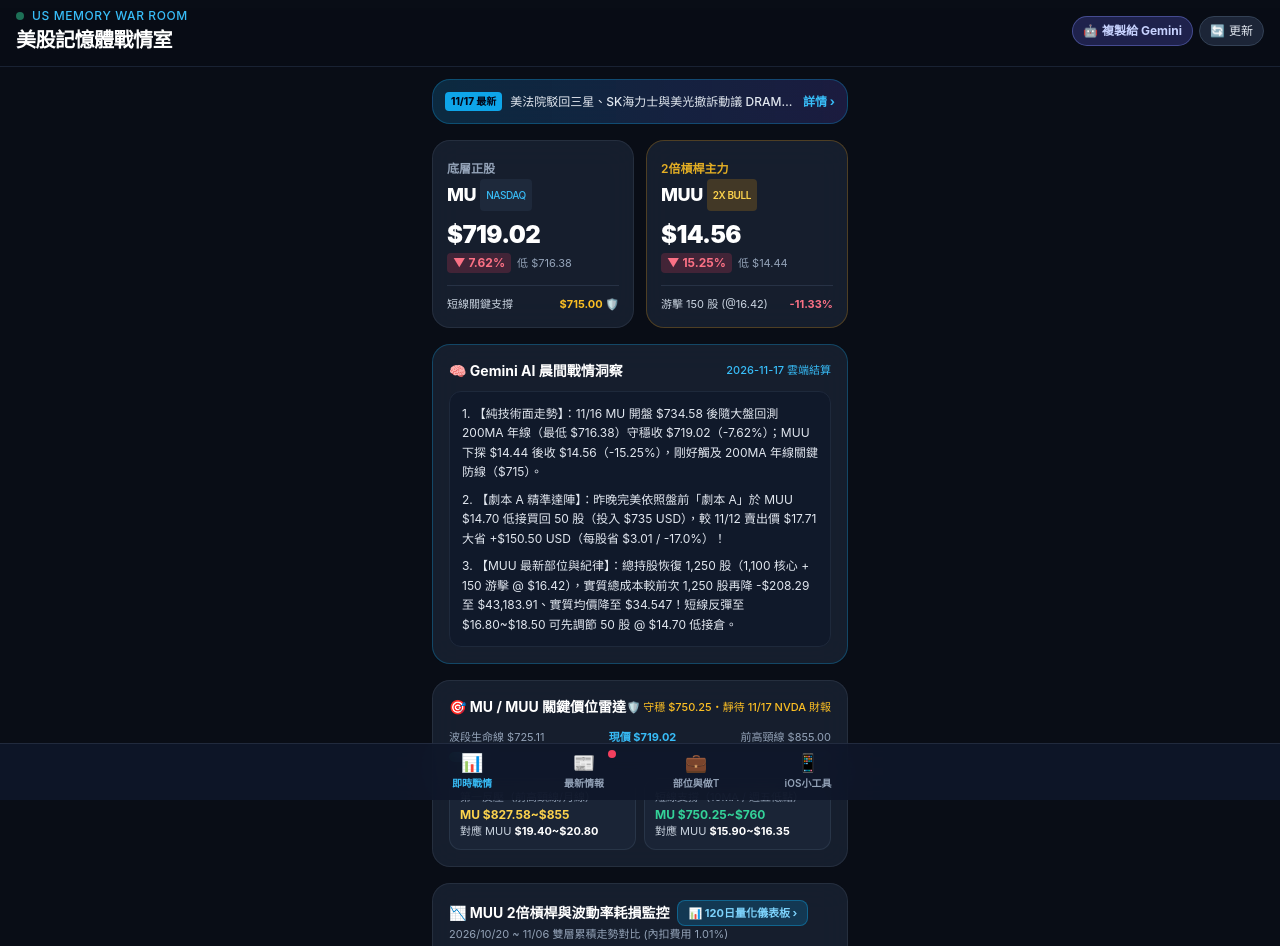
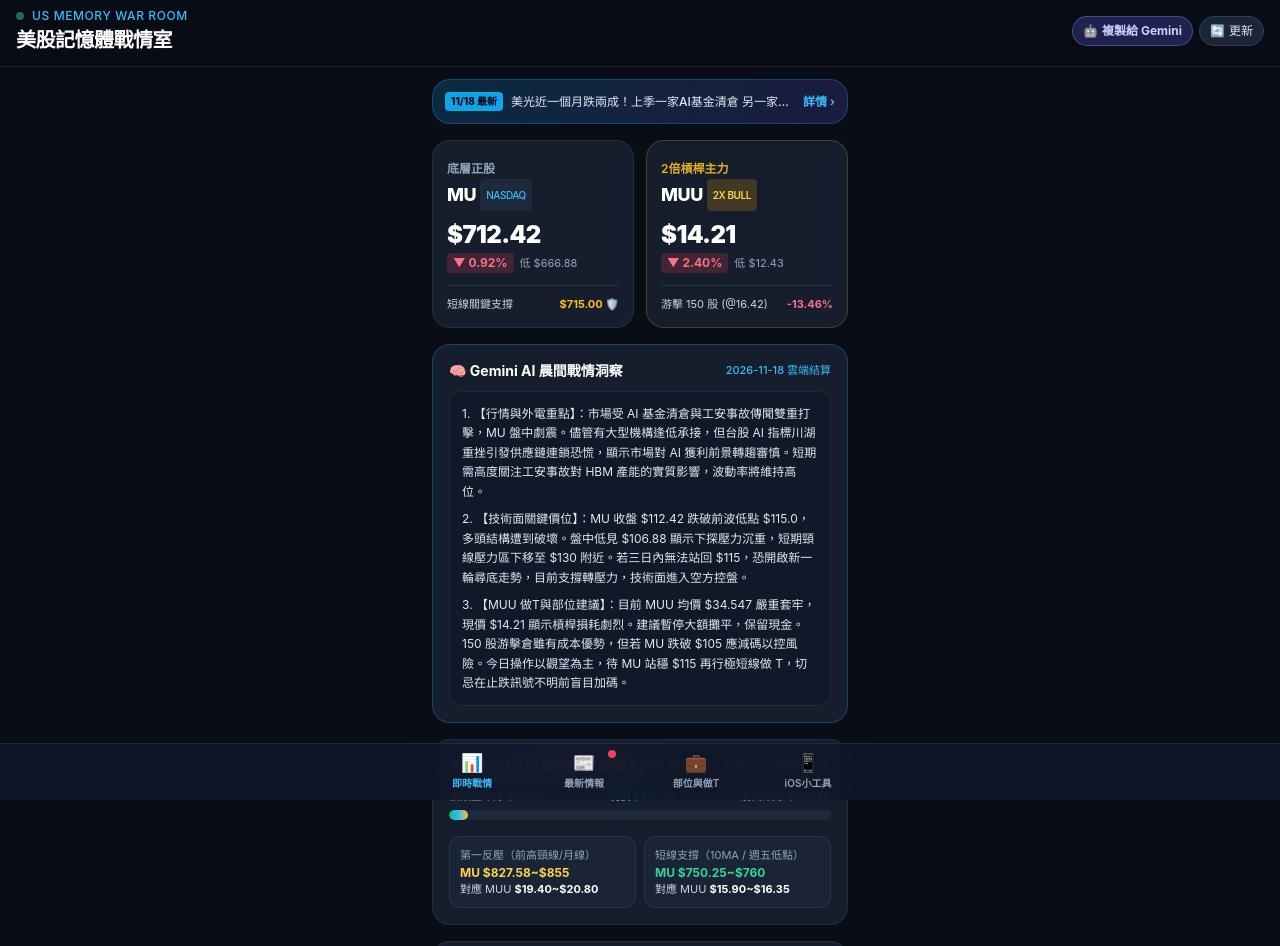
Before and after one commit to hsienstyle/mu-war-room, a plain HTML site: page index.html in a window 1280 px wide. Shown: the top 946 px of the page. Drawn offline with nearby package versions, Linux system fonts and the light colour scheme.

Commit message:
chore(cloud): Auto-update daily MU/MUU war room data

```diff
--- a/index.html
+++ b/index.html
@@ -85,9 +85,9 @@
       <div onclick="switchTab('news')" class="ios-card p-3 bg-gradient-to-r from-sky-950/70 to-indigo-950/60 border-sky-500/30 cursor-pointer active:scale-[0.99] transition">
         <div class="flex items-center justify-between">
           <div class="flex items-center gap-2 overflow-hidden">
-            <span class="px-1.5 py-0.5 rounded bg-sky-500 text-slate-950 font-extrabold text-[10px] shrink-0" id="top-headline-date">11/17 最新</span>
+            <span class="px-1.5 py-0.5 rounded bg-sky-500 text-slate-950 font-extrabold text-[10px] shrink-0" id="top-headline-date">11/18 最新</span>
             <p class="text-xs text-slate-200 font-medium truncate" id="top-headline">
-              美法院駁回三星、SK海力士與美光撤訴動議 DRAM反壟斷案續審
+              美光近一個月跌兩成！上季一家AI基金清倉 另一家買成第一大持股
             </p>
           </div>
           <span class="text-xs text-sky-400 font-bold shrink-0 ml-2">詳情 ›</span>
@@ -108,10 +108,10 @@
             </div>
           </div>
           <div class="mt-2">
-            <div class="text-2xl font-black tracking-tight text-white" id="mu-price">$719.02</div>
+            <div class="text-2xl font-black tracking-tight text-white" id="mu-price">$712.42</div>
             <div class="flex items-center gap-1.5 mt-0.5">
-              <span id="mu-change" class="text-xs font-bold px-1.5 py-0.5 rounded bg-rose-500/20 text-rose-400">▼ 7.62%</span>
-              <span class="text-[11px] text-slate-400" id="mu-range">低 $716.38</span>
+              <span id="mu-change" class="text-xs font-bold px-1.5 py-0.5 rounded bg-rose-500/20 text-rose-400">▼ 0.92%</span>
+              <span class="text-[11px] text-slate-400" id="mu-range">低 $666.88</span>
             </div>
           </div>
           <div class="mt-3 pt-2.5 border-t border-slate-700/60 text-[11px] text-slate-300 flex justify-between">
@@ -132,10 +132,10 @@
             </div>
           </div>
           <div class="mt-2">
-            <div class="text-2xl font-black tracking-tight text-white" id="muu-price">$14.56</div>
+            <div class="text-2xl font-black tracking-tight text-white" id="muu-price">$14.21</div>
             <div class="flex items-center gap-1.5 mt-0.5">
-              <span id="muu-change" class="text-xs font-bold px-1.5 py-0.5 rounded bg-rose-500/20 text-rose-400">▼ 15.25%</span>
-              <span class="text-[11px] text-slate-400" id="muu-range">低 $14.44</span>
+              <span id="muu-change" class="text-xs font-bold px-1.5 py-0.5 rounded bg-rose-500/20 text-rose-400">▼ 2.40%</span>
+              <span class="text-[11px] text-slate-400" id="muu-range">低 $12.43</span>
             </div>
           </div>
           <div class="mt-3 pt-2.5 border-t border-slate-700/60 text-[11px] text-slate-300 flex justify-between">
@@ -151,12 +151,12 @@
           <h2 class="text-sm font-bold text-white flex items-center gap-1.5">
             <span>🧠 Gemini AI 晨間戰情洞察</span>
           </h2>
-          <span class="text-[11px] text-sky-400 font-medium" id="gemini-insight-date">2026-11-17 雲端結算</span>
+          <span class="text-[11px] text-sky-400 font-medium" id="gemini-insight-date">2026-11-18 雲端結算</span>
         </div>
         <div id="gemini-insight-box" class="text-xs text-slate-200 space-y-2 leading-relaxed bg-slate-900/75 p-3 rounded-xl border border-slate-800">
-          <p>1. 【純技術面走勢】：11/16 MU 開盤 $734.58 後隨大盤回測 200MA 年線（最低 $716.38）守穩收 $719.02（-7.62%）；MUU 下探 $14.44 後收 $14.56（-15.25%），剛好觸及 200MA 年線關鍵防線（$715）。</p>
-          <p>2. 【劇本 A 精準達陣】：昨晚完美依照盤前「劇本 A」於 MUU $14.70 低接買回 50 股（投入 $735 USD），較 11/12 賣出價 $17.71 大省 +$150.50 USD（每股省 $3.01 / -17.0%）！</p>
-          <p>3. 【MUU 最新部位與紀律】：總持股恢復 1,250 股（1,100 核心 + 150 游擊 @ $16.42），實質總成本較前次 1,250 股再降 -$208.29 至 $43,183.91、實質均價降至 $34.547！短線反彈至 $16.80~$18.50 可先調節 50 股 @ $14.70 低接倉。</p>
+          <p>1. 【行情與外電重點】：市場受 AI 基金清倉與工安事故傳聞雙重打擊，MU 盤中劇震。儘管有大型機構逢低承接，但台股 AI 指標川湖重挫引發供應鏈連鎖恐慌，顯示市場對 AI 獲利前景轉趨審慎。短期需高度關注工安事故對 HBM 產能的實質影響，波動率將維持高位。</p>
+          <p>2. 【技術面關鍵價位】：MU 收盤 $112.42 跌破前波低點 $115.0，多頭結構遭到破壞。盤中低見 $106.88 顯示下探壓力沉重，短期頸線壓力區下移至 $130 附近。若三日內無法站回 $115，恐開啟新一輪尋底走勢，目前支撐轉壓力，技術面進入空方控盤。</p>
+          <p>3. 【MUU 做T與部位建議】：目前 MUU 均價 $34.547 嚴重套牢，現價 $14.21 顯示槓桿損耗劇烈。建議暫停大額攤平，保留現金。150 股游擊倉雖有成本優勢，但若 MU 跌破 $105 應減碼以控風險。今日操作以觀望為主，待 MU 站穩 $115 再行極短線做 T，切忌在止跌訊號不明前盲目加碼。</p>
         </div>
       </div>
 
@@ -172,7 +172,7 @@
         <div class="space-y-1.5">
           <div class="flex justify-between text-[11px] text-slate-400">
             <span id="radar-min-label">波段生命線 $725.11</span>
-            <span class="text-sky-400 font-bold" id="radar-current-label">現價 $719.02</span>
+            <span class="text-sky-400 font-bold" id="radar-current-label">現價 $712.42</span>
             <span id="radar-max-label">前高頸線 $855.00</span>
           </div>
           <div class="w-full h-2.5 bg-slate-800 rounded-full overflow-hidden relative">
@@ -483,7 +483,7 @@
             <h3 class="text-sm font-bold text-white">2059.TW 川湖 (持有 22 股)</h3>
           </div>
           <div class="text-right">
-            <div class="text-base font-extrabold text-white" id="tw2059-price">NT$ 7,125</div>
+            <div class="text-base font-extrabold text-white" id="tw2059-price">NT$ 6,565</div>
             <div class="text-[11px] text-slate-400" id="tw2059-avg">有效均價 NT$ 10,849</div>
           </div>
         </div>
@@ -604,12 +604,12 @@
 
     // 核心狀態與最新快照資料
     const STATE = {
-      muPrice: 719.02,
-      muPrevClose: 778.31,
-      muLow: 716.38,
-      muuPrice: 14.56,
-      muuPrevClose: 17.18,
-      muuLow: 14.44,
+      muPrice: 712.42,
+      muPrevClose: 719.02,
+      muLow: 666.88,
+      muuPrice: 14.21,
+      muuPrevClose: 14.56,
+      muuLow: 12.43,
       totalShares: 1250,
       coreShares: 1100,
       totalCost: 43183.91,
```
Also changed, not shown: MU_MUU_Widget.js (+4 -4 lines).
